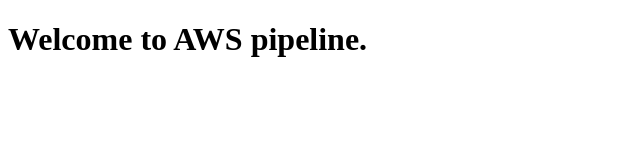
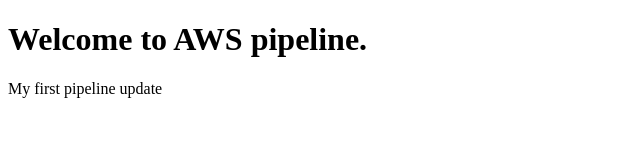
Before and after one commit to chivalrykarthik/firstpipeline, a plain HTML site: page index.html in a window 1280 px wide. Shown: the whole page, without its empty margins (0-640 px from the left). Drawn offline with Linux system fonts and the light colour scheme.

Commit message:
Test commit
Testing the pipeline

```diff
--- a/index.html
+++ b/index.html
@@ -7,5 +7,6 @@
 </head>
 <body>
     <h1>Welcome to AWS pipeline.</h1>
+    <p>My first pipeline update</p>
 </body>
 </html>
```
